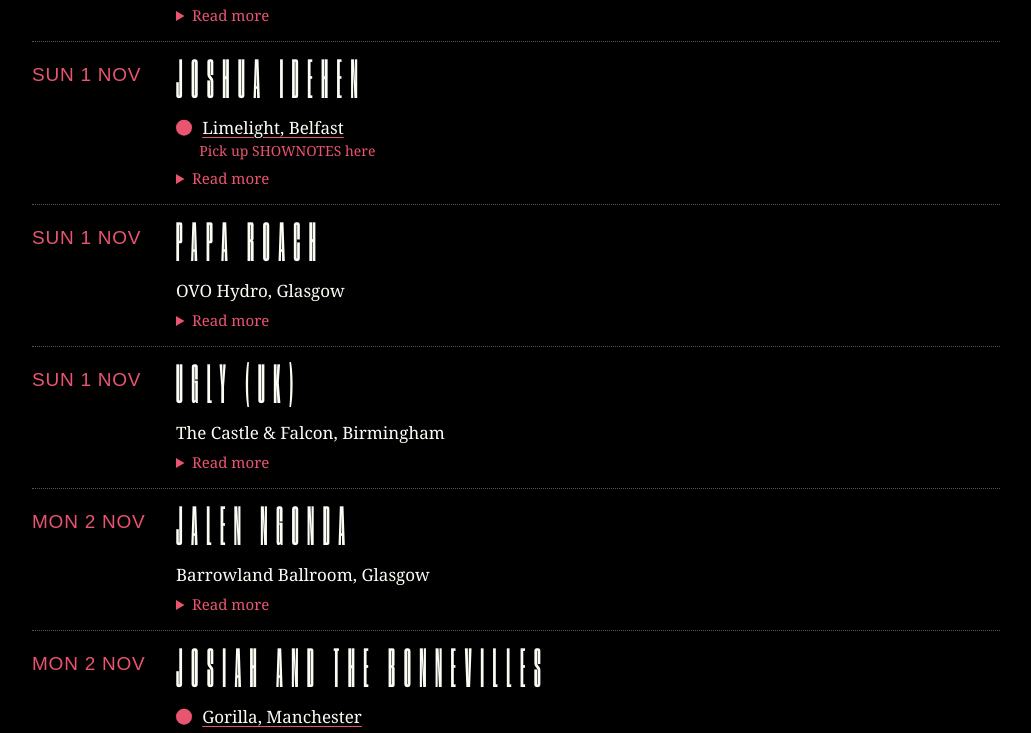
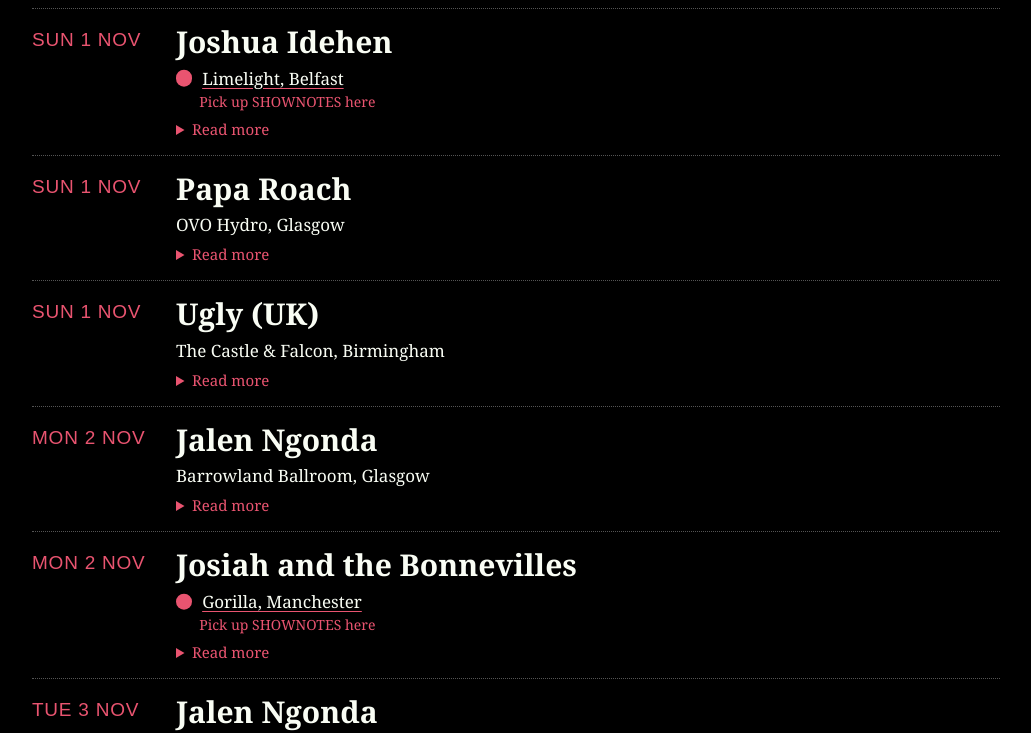
Before and after one commit to drownedinsound/seaninsound.com, a plain HTML site: page shownotesmap/gigs/index.html in a window 1280 px wide. Shown: the part 783-1516 px from the top of the page, without its empty margins (124-1155 px from the left). Drawn offline with Linux system fonts and the light colour scheme; a web font is replaced by a local one.

Commit message:
Gigs page: artist names in Abril Text Bold for readability

```diff
--- a/shownotesmap/gigs/index.html
+++ b/shownotesmap/gigs/index.html
@@ -35,8 +35,8 @@
 .o{display:inline-block;width:.66em;height:.66em;border-radius:50%;background:currentColor;margin:0 .06em}
 ul{list-style:none;margin:0;padding:0}
 li.g{display:grid;grid-template-columns:128px 1fr;gap:4px 16px;padding:16px 0;border-bottom:1px dotted #555}
-.dt{font-family:'ltc-flash','abril-text',sans-serif;color:var(--pink);font-size:19px;letter-spacing:.04em;text-transform:uppercase;padding-top:6px;line-height:1.15}
-.ar{margin:0;font-family:'Druk XX Cond','league-gothic-condensed','Arial Narrow',Impact,sans-serif;font-weight:400;font-size:52px;line-height:.98;letter-spacing:.17em;text-transform:uppercase;text-rendering:optimizeLegibility}
+.dt{font-family:'ltc-flash','abril-text',sans-serif;color:var(--pink);font-size:19px;letter-spacing:.04em;text-transform:uppercase;padding-top:4px;line-height:1.15}
+.ar{margin:0;font-family:'abril-text',Georgia,'Times New Roman',serif;font-weight:700;font-size:30px;line-height:1.15;letter-spacing:0;text-transform:none}
 .vn{display:flex;align-items:baseline;gap:10px;margin-top:8px;font-size:17px;line-height:1.3}
 .vn .dot{transform:translateY(.1em)}
 .vn b{font-weight:700}
@@ -55,7 +55,7 @@
 @media(max-width:560px){
  li.g{grid-template-columns:1fr;gap:2px}
  .dt{padding-top:0}
- .ar{font-size:44px;letter-spacing:.15em}
+ .ar{font-size:26px}
  h2{font-size:30px}
  .chips{flex-wrap:nowrap;overflow-x:auto;scrollbar-width:none;margin-right:-16px;padding-right:16px}
  .chips::-webkit-scrollbar{display:none}
```
